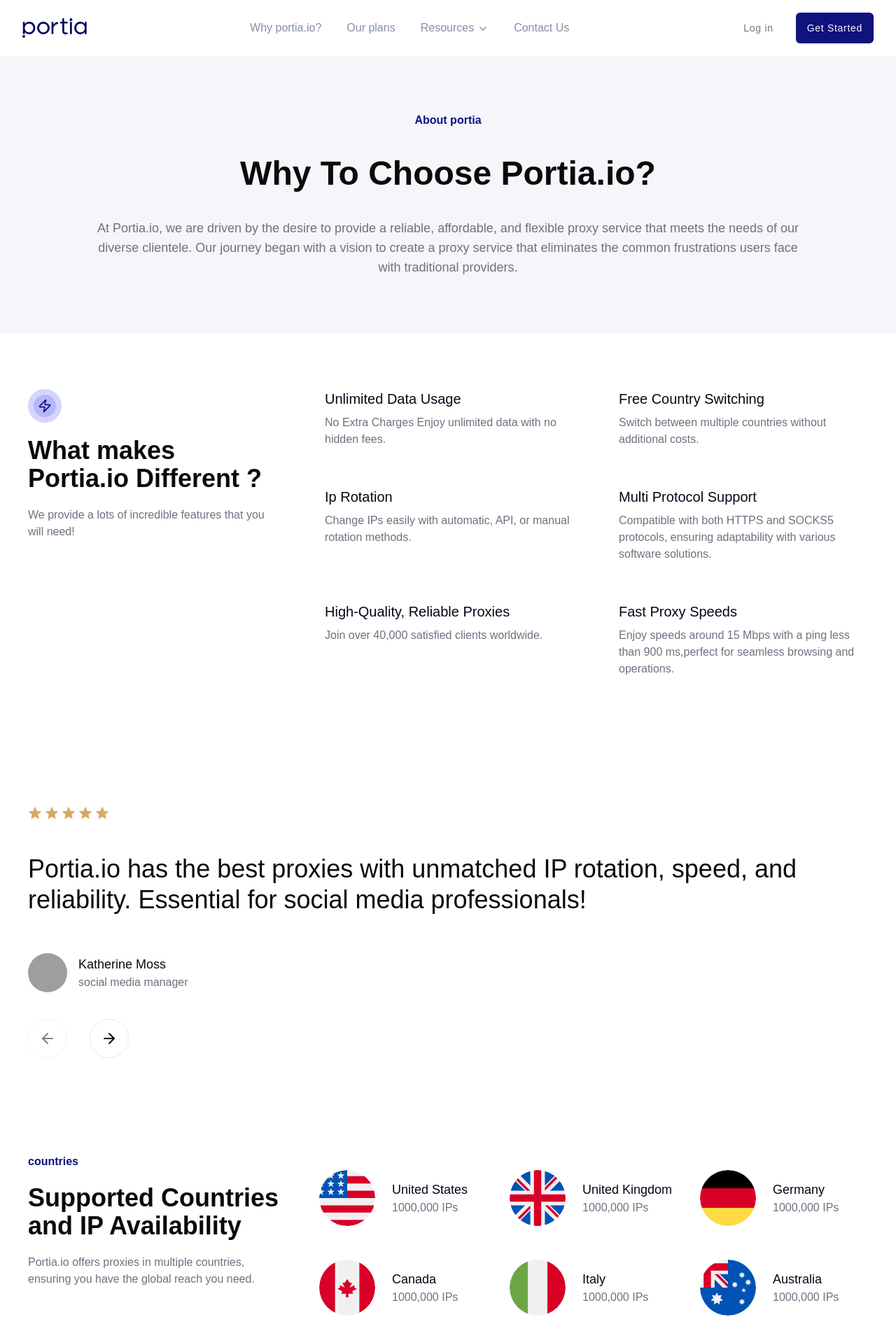
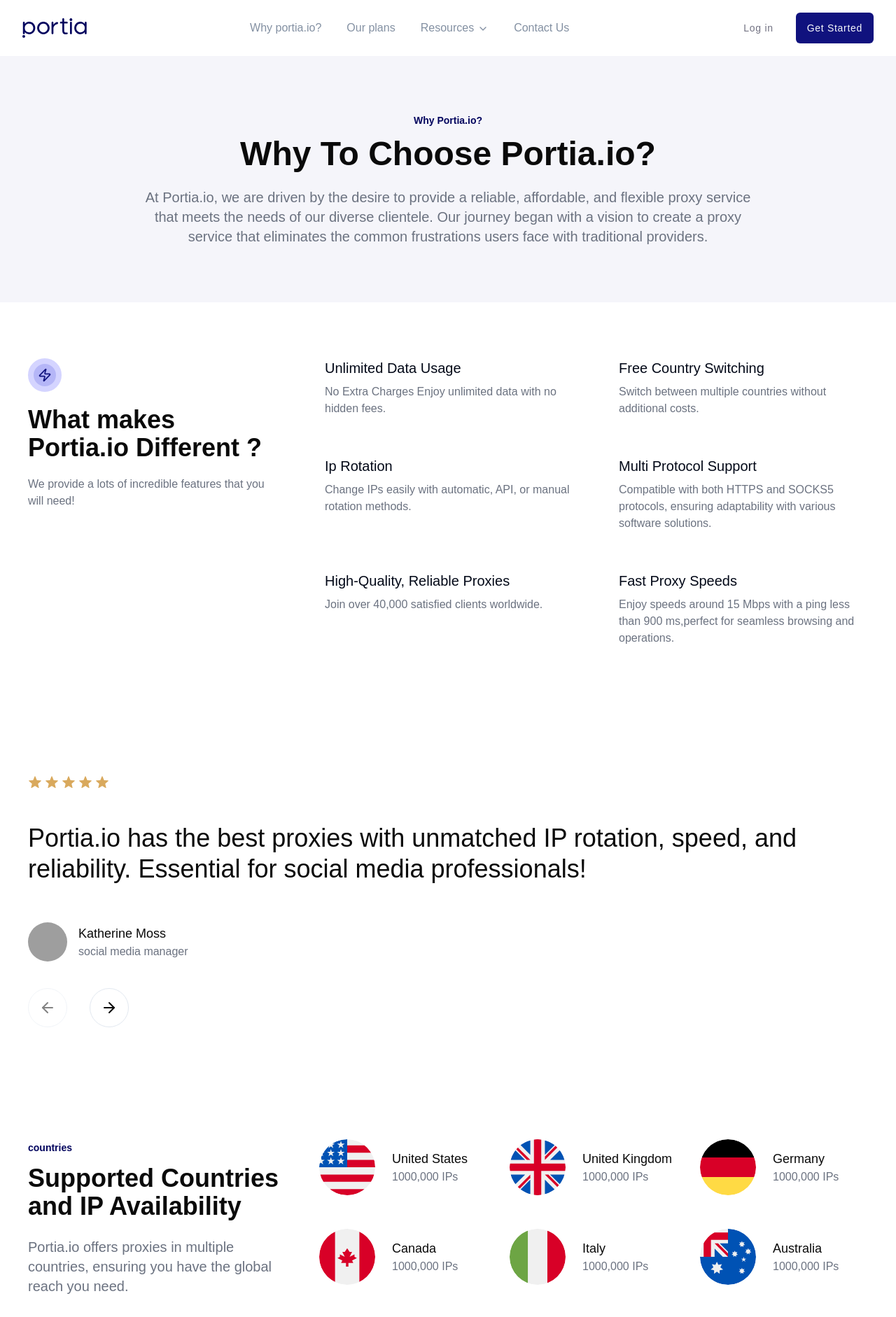
Before and after one commit to Saeed-Altout/portia, a Next.js app: page /why-portia-io in a window 1280 px wide. Shown: the top 1882 px of the page at 70% size. Built offline with nearby package versions, Linux system fonts and the light colour scheme; grey boxes are pictures that could not be loaded; a web font is replaced by a local one.

Commit message:
update code

```diff
--- a/app/(website)/(pages)/why-portia-io/_components/countries.tsx
+++ b/app/(website)/(pages)/why-portia-io/_components/countries.tsx
@@ -1,35 +1,23 @@
-import { Card, CardContent } from '@/components/ui/card';
-import { Avatar, AvatarFallback, AvatarImage } from '@/components/ui/avatar';
+import { countriesData } from "@website/constants";
 
-import { countriesData } from '@website/constants';
-
-import { Container } from '@website/_components/ui/container';
-import { Paragraph } from '@website/_components/ui/paragraph';
-import { Section } from '@website/_components/ui/section';
-import { Heading } from '@website/_components/common';
+import { Section } from "@website/_components/ui/section";
+import { Container } from "@website/_components/ui/container";
+import { Heading } from "@website/_components/ui/heading";
+import { FlagBox } from "@website/_components/ui/flag-box";
 
 export const Countries = () => {
   return (
-		<Section space='wide'>
-			<Container size='wide' className='items-start justify-between lg:flex-row gap-x-8 gap-y-6 lg:gap-y-12'>
+    <Section>
+      <Container className="items-start justify-between lg:flex-row gap-x-8 gap-y-6 lg:gap-y-12">
         <Heading
-					heading='countries'
-					title='Supported Countries and IP Availability'
-					description='Portia.io offers proxies in multiple countries, ensuring you have the global reach you need.'
-					className='max-w-[384px]'
+          label="countries"
+          title="Supported Countries and IP Availability"
+          description="Portia.io offers proxies in multiple countries, ensuring you have the global reach you need."
+          className="max-w-[384px]"
         />
-				<div className='flex-1 grid grid-cols-1 md:grid-cols-2 lg:grid-cols-3 gap-x-8 gap-y-12'>
+        <div className="flex-1 grid grid-cols-1 md:grid-cols-2 lg:grid-cols-3 gap-x-8 gap-y-12">
           {countriesData.map(({ name, users, flagUrl }, index) => (
-						<Card key={index} className='shadow-none border-none flex items-center justify-start gap-x-6'>
-							<Avatar className='h-20 w-20'>
-								<AvatarImage src={flagUrl} />
-								<AvatarFallback>{name.slice(0, 2)}</AvatarFallback>
-							</Avatar>
-							<CardContent className='p-0'>
-								<h3 className='font-medium text-lg capitalize'>{name}</h3>
-								<Paragraph>{users} IPs</Paragraph>
-							</CardContent>
-						</Card>
+            <FlagBox key={index} name={name} flagUrl={flagUrl} users={users} />
           ))}
         </div>
       </Container>
--- a/app/(website)/(pages)/why-portia-io/_components/hero.tsx
+++ b/app/(website)/(pages)/why-portia-io/_components/hero.tsx
@@ -1,18 +1,21 @@
-import { Container } from '@website/_components/ui/container';
-import { Paragraph } from '@website/_components/ui/paragraph';
-import { Section } from '@website/_components/ui/section';
+import { Section } from "@website/_components/ui/section";
+import { Container } from "@website/_components/ui/container";
+import { HeadingPage } from "@website/_components/ui/heading-page";
 
 export const Hero = () => {
-	return (
-		<Section space='wide' className='bg-[#F5F5FA]'>
-			<Container size='wide' view='vertical' className='justify-center items-center gap-y-8 md:gap-y-9 lg:gap-y-10 text-center'>
-				<span className='block text-primary font-semibold'>About portia</span>
-				<h1 className='text-3xl md:text-4xl lg:text-5xl font-semibold'>Why To Choose Portia.io?</h1>
-				<Paragraph size='lg' className='max-w-5xl'>
-					At Portia.io, we are driven by the desire to provide a reliable, affordable, and flexible proxy service that meets the needs of our diverse clientele. Our journey began with a
-					vision to create a proxy service that eliminates the common frustrations users face with traditional providers.
-				</Paragraph>
-			</Container>
-		</Section>
-	);
+  return (
+    <Section className="bg-[#F5F5FA]">
+      <Container className="justify-center items-center text-center">
+        <HeadingPage
+          label="Why Portia.io?"
+          title="Why To Choose Portia.io?"
+          description="At Portia.io, we are driven by the desire to provide a reliable,
+          affordable, and flexible proxy service that meets the needs of our
+          diverse clientele. Our journey began with a vision to create a proxy
+          service that eliminates the common frustrations users face with
+          traditional providers."
+        />
+      </Container>
+    </Section>
+  );
 };
--- a/app/(website)/(pages)/why-portia-io/page.tsx
+++ b/app/(website)/(pages)/why-portia-io/page.tsx
@@ -1,13 +1,9 @@
-import { Countries, Features, Hero } from './_components';
-
-import { FAQs } from '@website/_components/sections/faqs';
-import { CTA } from '@website/_components/sections/cta';
-
-import { Testimonials } from '@website/_components/sections/testimonials';
+import { FAQs, CTA, Testimonials } from "@website/_components/sections";
+import { Countries, Features, Hero } from "./_components";
 
 export default function WhyPortiaIoPage() {
   return (
-		<main>
+    <main className="w-full">
       <Hero />
       <Features />
       <Testimonials />
--- /dev/null
+++ b/app/(website)/_components/ui/flag-box.tsx
@@ -0,0 +1,26 @@
+import * as React from "react";
+
+import { Paragraph } from "@website/_components/ui/paragraph";
+
+import { Avatar, AvatarFallback, AvatarImage } from "@/components/ui/avatar";
+
+interface FlagBoxProps {
+  name: string;
+  flagUrl: string;
+  users: string;
+}
+
+export const FlagBox = ({ name, flagUrl, users }: FlagBoxProps) => {
+  return (
+    <div className="flex items-center justify-start gap-x-6">
+      <Avatar className="h-20 w-20">
+        <AvatarImage src={flagUrl} />
+        <AvatarFallback>{name.slice(0, 2)}</AvatarFallback>
+      </Avatar>
+      <div>
+        <h3 className="font-medium text-lg capitalize">{name}</h3>
+        <Paragraph>{users} IPs</Paragraph>
+      </div>
+    </div>
+  );
+};
--- a/app/(website)/_components/ui/heading.tsx
+++ b/app/(website)/_components/ui/heading.tsx
@@ -2,6 +2,7 @@
 
 import { Label } from "@website/_components/ui//label";
 import { Paragraph } from "@website/_components/ui/paragraph";
+import { cn } from "@/lib/utils";
 
 interface HeadingProps {
   label?: string;
@@ -13,9 +14,10 @@
   label,
   title,
   description,
+  className,
 }: HeadingProps & React.HTMLAttributes<HTMLElement>) => {
   return (
-    <div className="space-y-6">
+    <div className={cn("space-y-6", className)}>
       <div className="space-y-3">
         {label && <Label label={label} />}
         <h1 className="text-3xl lg:text-4xl font-semibold">{title}</h1>
```
Lines whose indentation alone changed are shown as unchanged.
